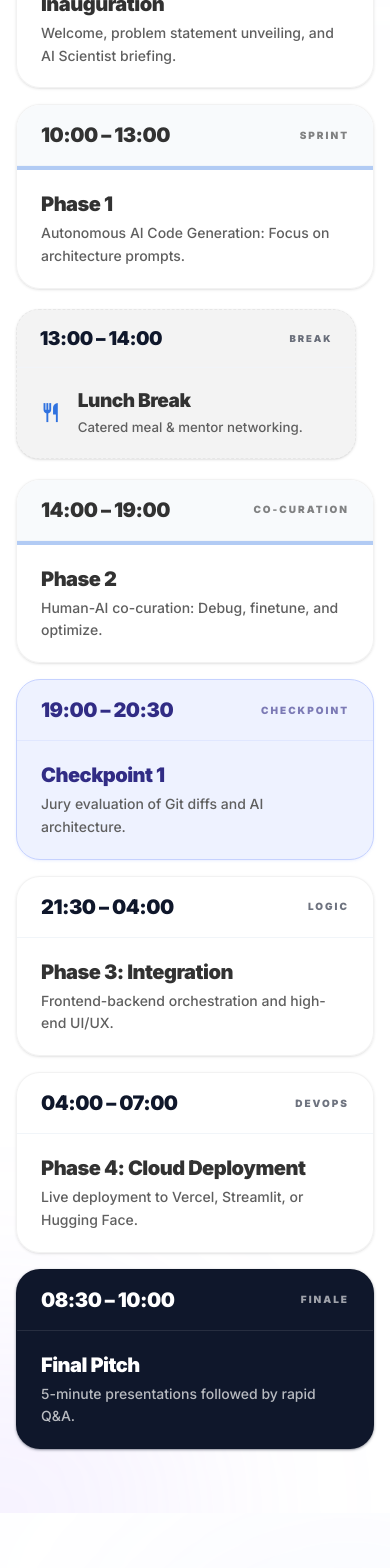
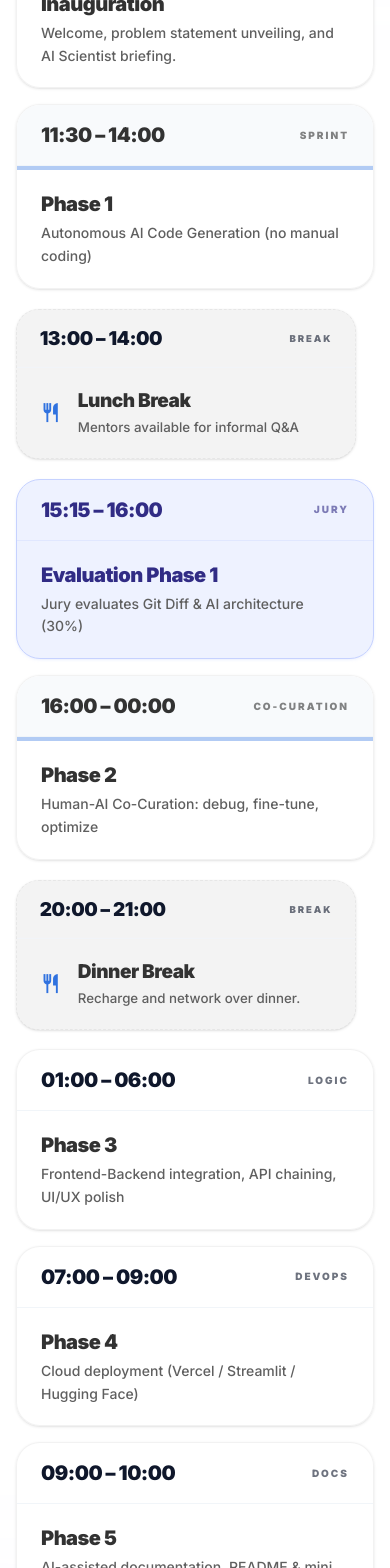
Before and after one commit to Srevarshan05/tensor26, a React (Vite) app: page /event in a window 390 px wide. Shown: the part 2520-4088 px from the top of the page. Built offline with nearby package versions, Linux system fonts and the light colour scheme.

Commit message:
Update schedule and jury panel responsiveness

```diff
--- a/src/pages/Event.jsx
+++ b/src/pages/Event.jsx
@@ -15,14 +15,16 @@ import juryShakilKhan from '../assets/jury-shakilkhan.jpeg';
 import jurySaravanakumar from '../assets/jury-saravanakumar-final.jpg';
 
 const schedule = [
-  { time: '09:00 – 10:00', label: 'Opening', title: 'Inauguration', desc: 'Welcome, problem statement unveiling, and AI Scientist briefing.', primary: true },
-  { time: '10:00 – 13:00', label: 'Sprint', title: 'Phase 1', desc: 'Autonomous AI Code Generation: Focus on architecture prompts.', accent: true },
-  { time: '13:00 – 14:00', label: 'Break', title: 'Lunch Break', desc: 'Catered meal & mentor networking.', isBreak: true, icon: 'restaurant' },
-  { time: '14:00 – 19:00', label: 'Co-Curation', title: 'Phase 2', desc: 'Human-AI co-curation: Debug, finetune, and optimize.', accent: true },
-  { time: '19:00 – 20:30', label: 'Checkpoint', title: 'Checkpoint 1', desc: 'Jury evaluation of Git diffs and AI architecture.', checkpoint: true },
-  { time: '21:30 – 04:00', label: 'Logic', title: 'Phase 3: Integration', desc: 'Frontend-backend orchestration and high-end UI/UX.' },
-  { time: '04:00 – 07:00', label: 'DevOps', title: 'Phase 4: Cloud Deployment', desc: 'Live deployment to Vercel, Streamlit, or Hugging Face.' },
-  { time: '08:30 – 10:00', label: 'Finale', title: 'Final Pitch', desc: '5-minute presentations followed by rapid Q&A.', dark: true },
+  { time: '10:00 – 11:30', label: 'Opening', title: 'Inauguration', desc: 'Welcome, problem statement unveiling, and AI Scientist briefing.', primary: true },
+  { time: '11:30 – 14:00', label: 'Sprint', title: 'Phase 1', desc: 'Autonomous AI Code Generation (no manual coding)', accent: true },
+  { time: '13:00 – 14:00', label: 'Break', title: 'Lunch Break', desc: 'Mentors available for informal Q&A', isBreak: true, icon: 'restaurant' },
+  { time: '15:15 – 16:00', label: 'Jury', title: 'Evaluation Phase 1', desc: 'Jury evaluates Git Diff & AI architecture (30%)', checkpoint: true },
+  { time: '16:00 – 00:00', label: 'Co-Curation', title: 'Phase 2', desc: 'Human-AI Co-Curation: debug, fine-tune, optimize', accent: true },
+  { time: '20:00 – 21:00', label: 'Break', title: 'Dinner Break', desc: 'Recharge and network over dinner.', isBreak: true, icon: 'restaurant' },
+  { time: '01:00 – 06:00', label: 'Logic', title: 'Phase 3', desc: 'Frontend-Backend integration, API chaining, UI/UX polish' },
+  { time: '07:00 – 09:00', label: 'DevOps', title: 'Phase 4', desc: 'Cloud deployment (Vercel / Streamlit / Hugging Face)' },
+  { time: '09:00 – 10:00', label: 'Docs', title: 'Phase 5', desc: 'AI-assisted documentation, README & mini research paper' },
+  { time: '10:00 – 12:30', label: 'Finale', title: 'Final Pitch', desc: 'Presentation & final evaluation', dark: true },
 ];
 
 const juryMembers = [
@@ -216,7 +218,7 @@ export default function Event() {
           </SectionWrapper>
 
           {/* Jury Grid */}
-          <div className="grid grid-cols-1 sm:grid-cols-2 lg:grid-cols-3 gap-8 md:gap-10">
+          <div className="grid grid-cols-2 lg:grid-cols-3 gap-6 md:gap-10">
             {juryMembers.map((member, i) => (
               <motion.div
                 key={member.name}
@@ -227,14 +229,14 @@ export default function Event() {
                 className="group flex flex-col items-center text-center"
               >
                 {/* Card Container */}
-                <div className="w-full bg-white/80 backdrop-blur-md rounded-[2rem] border border-black/5 p-8 md:p-10 shadow-sm hover:shadow-2xl transition-all duration-500 flex flex-col items-center">
+                <div className="w-full bg-white/80 backdrop-blur-md rounded-[1.5rem] md:rounded-[2rem] border border-black/5 p-4 md:p-10 shadow-sm hover:shadow-2xl transition-all duration-500 flex flex-col items-center">
                   {/* Round Photo Frame */}
                   <div className="relative mb-6">
                     {/* Glow ring on hover */}
                     <div className="absolute -inset-2 rounded-full bg-gradient-to-br from-primary/20 via-indigo-400/10 to-violet-400/20 opacity-0 group-hover:opacity-100 blur-md transition-opacity duration-700" />
 
                     <div
-                      className="relative w-40 h-40 md:w-48 md:h-48 rounded-full overflow-hidden border-4 border-white shadow-xl group-hover:shadow-2xl transition-all duration-500 group-hover:scale-105"
+                      className="relative w-28 h-28 md:w-48 md:h-48 rounded-full overflow-hidden border-4 border-white shadow-xl group-hover:shadow-2xl transition-all duration-500 group-hover:scale-105"
                       style={{
                         boxShadow: '0 8px 32px rgba(0, 0, 0, 0.08), 0 0 0 1px rgba(0, 0, 0, 0.04)',
                       }}
@@ -254,13 +256,13 @@ export default function Event() {
                   </div>
 
                   {/* Name & Details */}
-                  <h3 className="text-lg md:text-xl font-black tracking-tight text-on-surface mb-1 break-words w-full">
+                  <h3 className="text-[13px] md:text-xl font-black tracking-tight text-on-surface mb-1 break-words w-full leading-tight">
                     {member.name}
                   </h3>
-                  <p className="text-primary font-bold text-sm md:text-base mb-1">
+                  <p className="text-primary font-bold text-[11px] md:text-base mb-1 leading-snug">
                     {member.role}
                   </p>
-                  <p className="text-on-surface-variant text-xs md:text-sm font-medium opacity-70">
+                  <p className="text-on-surface-variant text-[10px] md:text-sm font-medium opacity-70 leading-snug">
                     {member.org}
                   </p>
                 </div>
```
